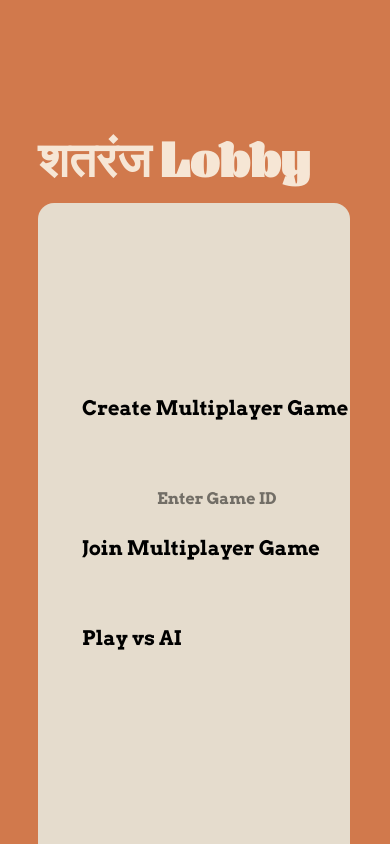
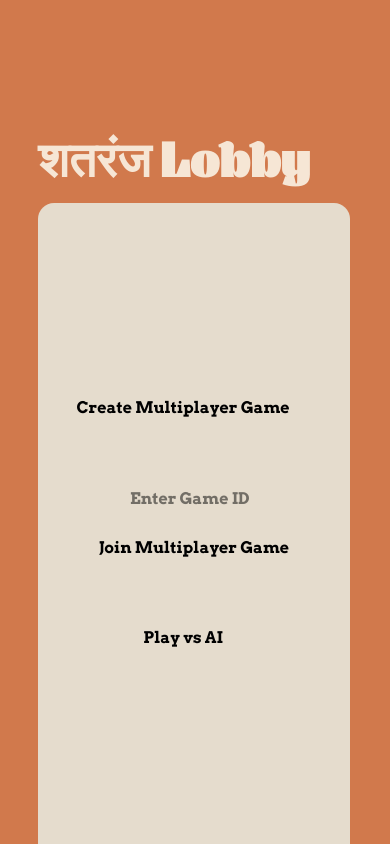
Before and after one commit to aaayush2604/Shatranj-Agentic-AI-for-Chess, a React (Vite) app in the folder interface/: page / in a window 390 px wide. Built offline with nearby package versions, Linux system fonts and the light colour scheme; no server answers.

Commit message:
Responsiveness added for Lobby and Responsiveness set up for Gameroom

```diff
--- a/interface/package.json
+++ b/interface/package.json
@@ -16,6 +16,7 @@
     "react": "^19.1.0",
     "react-chessboard": "^4.7.3",
     "react-dom": "^19.1.0",
+    "react-resize-detector": "^12.0.2",
     "react-router-dom": "^6.30.1",
     "socket.io-client": "^4.8.1"
   },
--- a/interface/src/pages/GameRoom.jsx
+++ b/interface/src/pages/GameRoom.jsx
@@ -2,6 +2,7 @@ import { useEffect, useRef, useState } from 'react';
 import { Chess } from 'chess.js';
 import { Chessboard } from 'react-chessboard';
 import { useParams } from 'react-router-dom';
+import { useResizeDetector } from 'react-resize-detector';
 import socket from '../socket';
 
 const GameRoom = ({ vsAI = false }) => {
@@ -14,6 +15,7 @@ const GameRoom = ({ vsAI = false }) => {
   const [gameOver, setGameOver] = useState(false);
   const [gameResult, setGameResult] = useState('');
   const [aiSuggestion, setAiSuggestion] = useState(null);
+  const {width,ref}=useResizeDetector();
   const [assistMode, setAssistMode] = useState(false);
 
   useEffect(() => {
@@ -124,21 +126,9 @@ const GameRoom = ({ vsAI = false }) => {
   };
 
   return (
-    <div className="flex items-center justify-around gap-4 h-screen">
-      <div className='h-full w-1/2 flex items-center justify-center'>
-        <div >
-          <Chessboard
-            position={fen}
-            onPieceDrop={onDrop}
-            boardOrientation={color}
-            arePiecesDraggable={!gameOver && chessRef.current.turn() === color[0]}
-            animationDuration={200}
-            boardWidth={400}
-            // className="!w-[400px] !max-w-none"
-          />
-        </div>
-      </div>
-      <div className='flex flex-col justify-center gap-10 items-center w-1/2 h-full'>
+    <div className="flex flex-col md:flex-row justify-center items-center md:items-center md:justify-around gap-4 h-screen">
+
+      <div className='flex flex-col justify-center gap-10 items-center w-full md:w-1/2 h-full'>
         <h2 className="text-xl font-bold">Game ID: {gameId}</h2>
         {!vsAI && (
           <p className={opponentConnected ? 'text-green-600' : 'text-yellow-500'}>
@@ -166,6 +156,19 @@ const GameRoom = ({ vsAI = false }) => {
           </p>
         )}
       </div>
+
+      <div ref={ref} className='h-full w-full md:w-1/2 flex items-center justify-center px-2'>
+        <div >
+          {width && <Chessboard
+            position={fen}
+            onPieceDrop={onDrop}
+            boardOrientation={color}
+            arePiecesDraggable={!gameOver && chessRef.current.turn() === color[0]}
+            animationDuration={200}
+            boardWidth={Math.min(width-30,400)}
+          />}
+        </div>
+      </div>
     </div>
   );
 };
--- a/interface/src/pages/Lobby.jsx
+++ b/interface/src/pages/Lobby.jsx
@@ -32,9 +32,8 @@ const Lobby = () => {
     <div className="h-screen gap-4 text-center bg-[var(--color-two)]">
       <div className='absolute h-[95%] w-4/5 right-10 bottom-0 flex flex-col justify-end items-start'>
         <h1 className="absoute  text-5xl font-bold mb-4 font-toccoBold text-[var(--text-color-two)]">शतरंज  Lobby</h1>
-        <div className="h-[80%] w-full rounded-t-2xl flex flex-col items-start justify-center gap-10 text-center bg-[var(--primary-color)] pl-7">
-
-          <button onClick={handleCreateGame} className="px-4 py-2 w-[310px] h-[50px] text-start hover:border-4 hover:border-black rounded-xl font-arvoBold text-xl shadow-black hover:shadow-md">
+        <div className="h-[80%] w-full rounded-t-2xl flex flex-col items-start justify-center gap-10 text-center bg-[var(--primary-color)] md:pl-7 px-6">
+          <button onClick={handleCreateGame} className="sm:px-4 sm:py-2 sm:w-[310px] h-[50px] sm:text-start sm:hover:border-4 hover:border-2 hover:border-black rounded-xl font-arvoBold sm:text-xl shadow-black hover:shadow-md text-base text-center w-11/12">
             Create Multiplayer Game
           </button>
 
@@ -46,11 +45,11 @@ const Lobby = () => {
               placeholder="Enter Game ID"
             />
 
-            <button onClick={handleJoinGame} className="px-4 py-2 w-[310px] h-[50px] hover:border-4 hover:border-black rounded-xl font-arvoBold text-xl shadow-black hover:shadow-md text-start">
+            <button onClick={handleJoinGame} className="sm:px-4 sm:py-2 sm:w-[310px] h-[50px] sm:text-start sm:hover:border-4 hover:border-2 hover:border-black rounded-xl font-arvoBold sm:text-xl shadow-black hover:shadow-md text-base text-center w-11/12">
               Join Multiplayer Game
             </button>
           </div>
-          <button onClick={handlePlayVsAI} className="px-4 py-2 w-[310px] h-[50px] hover:border-4 hover:border-black rounded-xl font-arvoBold text-xl shadow-black hover:shadow-md text-start">
+          <button onClick={handlePlayVsAI} className="sm:px-4 sm:py-2 sm:w-[310px] h-[50px] sm:text-start sm:hover:border-4 hover:border-2 hover:border-black rounded-xl font-arvoBold sm:text-xl shadow-black hover:shadow-md text-base text-center w-11/12">
             Play vs AI
           </button>
         </div>
```
Also changed, not shown: 1 other file (tests, documents, lock files or other folders).
